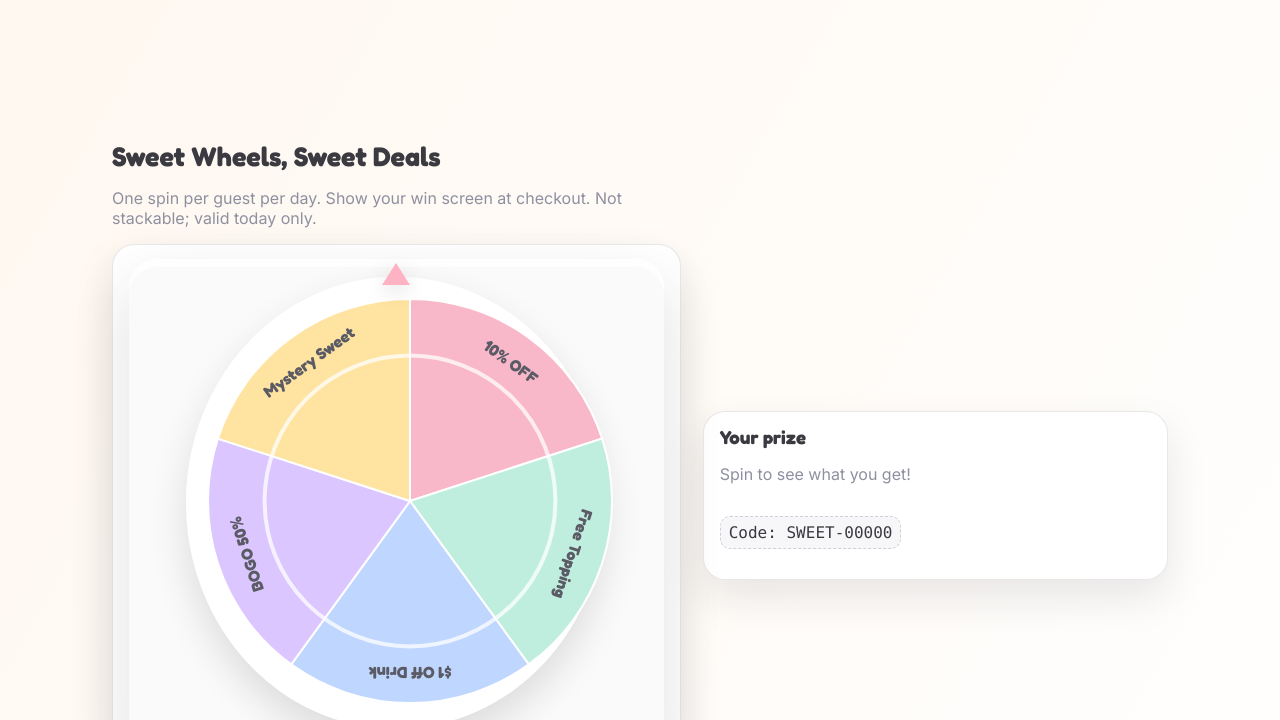
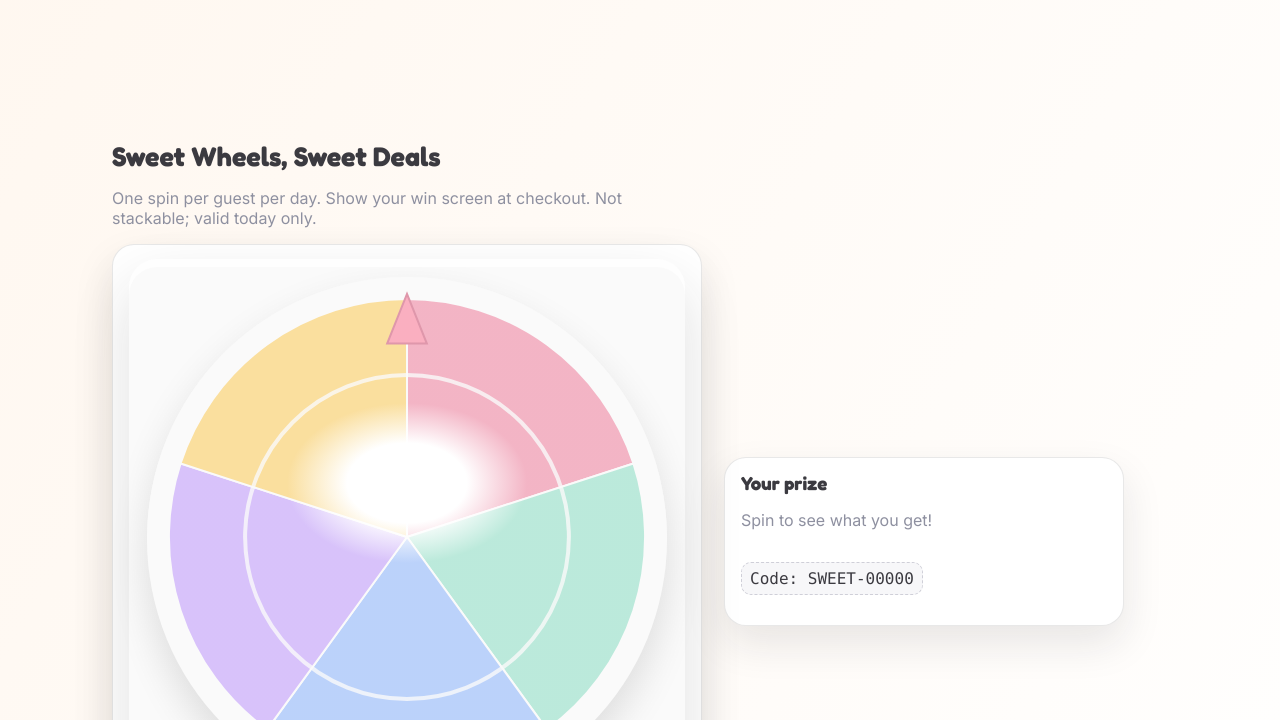
Before and after one commit to webtech-HC/sweet-wheels-spinner, a plain HTML site: page index.html in a window 1280 px wide. Shown: the part 232-952 px from the top of the page. Drawn offline with nearby package versions, Linux system fonts and the light colour scheme.

Commit message:
Update index.html

```diff
--- a/index.html
+++ b/index.html
@@ -4,7 +4,6 @@
 <meta charset="utf-8" />
 <meta name="viewport" content="width=device-width, initial-scale=1" />
 <title>Sweet Wheels — Dessert Truck</title>
-<meta name="description" content="Treat Yourself — Sweet Wheels Desserts. Menu highlights, today’s location, and a fair, fun 5-slice deal spinner." />
 <link rel="preconnect" href="https://fonts.googleapis.com">
 <link href="https://fonts.googleapis.com/css2?family=Fredoka:wght@400;600;700&family=Inter:wght@400;500;700&display=swap" rel="stylesheet">
 <style>
@@ -28,19 +27,17 @@
 .btn.line{background:#fff} .btn.mini{padding:.5rem .8rem;border-radius:14px}
 .card{background:var(--panel);border:1px solid var(--line);border-radius:22px;padding:14px 16px;
   box-shadow:0 18px 40px rgba(32,33,36,.10), inset 0 2px 0 rgba(255,255,255,.85)}
-/* Spinner */
+/* Spinner visuals */
 .deals-grid{display:grid;grid-template-columns:1.1fr .9fr;gap:22px;align-items:center}
 @media (max-width:900px){ .deals-grid{grid-template-columns:1fr} }
-.stage{position:relative;display:grid;place-items:center;padding:18px}
+.spinner{display:grid;gap:10px;justify-items:center}
+.stage{position:relative;display:flex;align-items:center;justify-content:center;padding:18px;max-width:600px;margin:0 auto}
 .rim{position:absolute;inset:0;border-radius:28px;
   box-shadow:0 26px 60px rgba(32,33,36,.14), inset 0 8px 0 rgba(255,255,255,.85);
   background:radial-gradient(120px 80px at 50% 40%,#fff 0%, #fff 50%, rgba(0,0,0,.02) 100%)}
-.canvas-wrap{position:relative;display:inline-block;border-radius:50%;
-  padding:14px;background:#fff;box-shadow:0 18px 38px rgba(0,0,0,.12), inset 0 4px 0 rgba(255,255,255,.85);
-  width:min(420px,80vw)}
-.pointer{position:absolute;top:-14px;left:50%;transform:translateX(-50%);width:0;height:0;
-  border-left:14px solid transparent;border-right:14px solid transparent;border-bottom:22px solid #ffb2c4;
-  filter:drop-shadow(0 6px 10px rgba(0,0,0,.12))}
+.wheel-wrap{display:block; width:min(92vw,520px); max-width:520px; aspect-ratio:1/1;
+  background:#fff; border-radius:50%; padding:12px;
+  box-shadow:0 18px 38px rgba(0,0,0,.12), inset 0 4px 0 rgba(255,255,255,.85)}
 .controls{display:flex;gap:10px;flex-wrap:wrap;justify-content:center;margin-top:.4rem}
 .coupon{font-family:ui-monospace,Menlo,Consolas,monospace;background:#f7f7f9;border:1px dashed #cfcfd8;border-radius:10px;padding:6px 8px;display:inline-block;cursor:pointer}
 .muted{color:var(--muted)} .small{font-size:.9rem}
@@ -56,22 +53,20 @@
 <header class="topbar">
   <div class="wrap">
     <span class="pill" id="today-pill" aria-live="polite">Today: …</span>
-    <nav class="mini-nav" aria-label="Utility">
-      <a class="btn mini" href="#order">Order Ahead</a>
-    </nav>
+    <nav class="mini-nav" aria-label="Utility"><a class="btn mini" href="#order">Order Ahead</a></nav>
   </div>
 </header>
 
 <div id="root"></div>
 
-<!-- React 18 (UMD) -->
+<!-- React 18 UMD -->
 <script src="https://unpkg.com/react@18/umd/react.production.min.js" crossorigin></script>
 <script src="https://unpkg.com/react-dom@18/umd/react-dom.production.min.js" crossorigin></script>
 
 <script>
 const {useEffect, useMemo, useRef, useState} = React;
 
-/* ---------- Utilities ---------- */
+/* ===== Utils ===== */
 const prizes = ["10% OFF","Free Topping","$1 Off Drink","BOGO 50%","Mystery Sweet"];
 const colors = ["#F8B8C9","#BFEEDF","#BFD6FF","#DCC6FF","#FFE3A1"];
 const prefersReduced = matchMedia('(prefers-reduced-motion: reduce)').matches;
@@ -85,32 +80,47 @@
 function easeOutCubic(t){ t=clamp01(t); return 1-Math.pow(1-t,3); }
 function normAngle(a){ return (a%360+360)%360; }
 
-/* ---------- Spinner Component (SVG) ---------- */
-function Spinner({onWin}) {
-  const N = 5;                 // segments
-  const slice = 360/N;         // 72°
-  const baseStart = -90;       // top = pointer direction
-  const centers = useMemo(()=>Array.from({length:N}, (_,i)=> baseStart + (i+0.5)*slice), [N]);
+/* ===== Responsive observer ===== */
+function useSize(ref){
+  const [w,setW]=useState(420);
+  useEffect(()=>{
+    if(!ref.current) return;
+    const ro = new ResizeObserver(entries=>{
+      for(const e of entries){
+        const cw = e.contentRect.width;
+        setW(Math.max(260, Math.min(520, cw))); // clamp 260–520
+      }
+    });
+    ro.observe(ref.current);
+    return ()=>ro.disconnect();
+  },[ref]);
+  return w;
+}
 
-  // rotation in degrees, clockwise; applied to the whole wheel <g>
-  const [rot, setRot] = useState(0);
-  const [spinning, setSpinning] = useState(false);
+/* ===== Spinner (SVG, responsive, upright text) ===== */
+function Spinner({onWin}){
+  const N = 5, slice = 360/N, baseStart=-90;  // pointer at top
+  const centers = useMemo(()=>Array.from({length:N},(_,i)=> baseStart + (i+0.5)*slice),[]);
+  const [rot,setRot]=useState(0);
+  const [spinning,setSpinning]=useState(false);
 
-  // pick index (force via query ok)
+  // measure container to size the wheel
+  const wrapRef = useRef(null);
+  const size = useSize(wrapRef);              // 260..520
+  const r = size/2 - size*0.02, cx=size/2, cy=size/2;
+  const stroke = Math.max(2, size*0.004);
+  const ringR = r*0.68;
+  const labelMargin = size*0.09;
+  const pointerW = size*0.08, pointerH = size*0.10, pointerGap = size*0.01;
+
   function pickIndex(){
     if (force){
-      const n = +force;
-      if (n>=1 && n<=N) return n-1;
-      const i = prizes.findIndex(p => p.toLowerCase()===String(force).toLowerCase());
+      const n = +force; if(n>=1 && n<=N) return n-1;
+      const i = prizes.findIndex(p=>p.toLowerCase()===String(force).toLowerCase());
       if (i!==-1) return i;
     }
     return Math.floor(Math.random()*N);
   }
-
-  // Given current rotation "rot", compute the additional rotation required to land
-  // the *center* of segment i at the pointer (top). We want:
-  // (centers[i] + finalRot) ≡ -90   (mod 360)
-  // => finalRot ≡ -90 - centers[i]  (mod 360)
   function targetModForIndex(i){ return normAngle(-90 - centers[i]); }
 
   function spin(){
@@ -118,12 +128,11 @@
     const i = pickIndex();
     const turns = prefersReduced ? 1 : 6;
     const duration = prefersReduced ? 160 : 4800;
-
     const current = rot;
     const targetMod = targetModForIndex(i);
     const currentMod = normAngle(current);
-    const deltaMod = normAngle(targetMod - currentMod); // shortest positive delta to exact modulo
-    const finalRot = current + turns*360 + deltaMod;     // deterministic, ends exactly at i
+    const deltaMod = normAngle(targetMod - currentMod);
+    const finalRot = current + turns*360 + deltaMod;
 
     setSpinning(true);
     const start = performance.now();
@@ -132,22 +141,12 @@
       const eased = easeOutCubic(t);
       setRot(current + (finalRot-current)*eased);
       if (t<1) requestAnimationFrame(frame);
-      else {
-        setRot(finalRot);
-        setSpinning(false);
-        setSpun();
-        onWin(prizes[i]);
-      }
+      else { setRot(finalRot); setSpinning(false); setSpun(); onWin(prizes[i]); }
     }
     requestAnimationFrame(frame);
   }
 
   useEffect(()=>{ if (alreadySpun()) onWin(null,true); },[]);
-
-  // Responsive size
-  const size = 420;
-  const r = size/2 - 8;
-  const cx = size/2, cy = size/2;
 
   function arcPath(a0,a1){
     const rad = (d)=> d*Math.PI/180;
@@ -157,7 +156,7 @@
     return `M ${cx} ${cy} L ${x(a0)} ${y(a0)} A ${r} ${r} 0 ${large} 1 ${x(a1)} ${y(a1)} Z`;
   }
 
-  const segments = Array.from({length:N}, (_,i)=>({
+  const segments = Array.from({length:N},(_,i)=>({
     start: baseStart + i*slice,
     end: baseStart + (i+1)*slice,
     fill: colors[i],
@@ -168,77 +167,85 @@
   const canSpin = !spinning && !alreadySpun();
 
   return (
-    React.createElement('div', {className:'spinner card', 'aria-live':'polite'},
+    React.createElement('div',{className:'spinner card','aria-live':'polite'},
       React.createElement('div',{className:'stage'},
         React.createElement('div',{className:'rim','aria-hidden':'true'}),
-        React.createElement('div',{className:'canvas-wrap'},
-          React.createElement('span',{className:'pointer','aria-hidden':'true'}),
-          React.createElement('svg',{width:size,height:size,viewBox:`0 0 ${size} ${size}`,role:'img','aria-label':'Prize wheel'},
+        React.createElement('div',{className:'wheel-wrap', ref:wrapRef},
+          React.createElement('svg',{
+            width:'100%', height:'100%', viewBox:`0 0 ${size} ${size}`,
+            preserveAspectRatio:'xMidYMid meet', role:'img','aria-label':'Prize wheel'
+          },
+            // wheel group
             React.createElement('g',{transform:`rotate(${rot} ${cx} ${cy})`},
               segments.map((s,idx)=>
                 React.createElement('g',{key:idx},
-                  React.createElement('path',{d:arcPath(s.start,s.end),fill:s.fill,stroke:'#fff',strokeWidth:2}),
-                  React.createElement('text',{
-                    x:cx,y:cy,
-                    transform:`rotate(${s.mid} ${cx} ${cy}) translate(${r-32},0) rotate(90 ${cx} ${cy})`,
-                    fill:'#5b5b66',
-                    'font-family':'Fredoka, Arial, sans-serif',
-                    'font-weight':'700',
-                    'font-size':'16',
-                    'text-anchor':'middle',
-                    'dominant-baseline':'middle'
-                  }, s.label)
+                  React.createElement('path',{d:arcPath(s.start,s.end), fill:s.fill, stroke:'#fff', strokeWidth:stroke}),
+                  // upright text:
+                  (()=> {
+                    const a = normAngle(s.mid);
+                    const needsFlip = a>90 && a<270;
+                    // rotate to mid, move outward, then rotate text tangent; flip if needed
+                    const rot1 = s.mid, tx = r - labelMargin;
+                    const extra = needsFlip ? 180 : 0;
+                    return React.createElement('text',{
+                      x:cx, y:cy,
+                      transform:`rotate(${rot1} ${cx} ${cy}) translate(${tx} 0) rotate(${90+extra})`,
+                      fill:'#5b5b66',
+                      'font-family':'Fredoka, Arial, sans-serif','font-weight':'700',
+                      'font-size': Math.max(12, size*0.038), 'text-anchor':'middle', 'dominant-baseline':'middle'
+                    }, s.label);
+                  })()
                 )
               ),
               // inner ring
-              React.createElement('circle',{cx,cy,r:r*0.72,fill:'none',stroke:'rgba(255,255,255,.75)',strokeWidth:4})
-            )
+              React.createElement('circle',{cx,cy,r:ringR, fill:'none', stroke:'rgba(255,255,255,.8)', strokeWidth:stroke*2})
+            ),
+            // pointer (DOWNWARD triangle, always centered)
+            (()=> {
+              const tipY = cy - r - pointerGap;                         // tip just outside rim
+              const baseY = tipY + pointerH;
+              const leftX = cx - pointerW/2, rightX = cx + pointerW/2;
+              const d = `M ${cx} ${tipY} L ${rightX} ${baseY} L ${leftX} ${baseY} Z`;
+              return React.createElement('path',{d, fill:'#ffb2c4', stroke:'#e39aae', strokeWidth:stroke, 'aria-hidden':'true'});
+            })()
           )
         )
       ),
       React.createElement('div',{className:'controls'},
-        React.createElement('button',{id:'spinBtn',className:'btn',disabled:!canSpin,onClick:spin},
+        React.createElement('button',{className:'btn',disabled:!canSpin,onClick:spin},
           canSpin ? 'Spin' : (alreadySpun() ? 'Come back tomorrow' : 'Spinning…')
         ),
-        React.createElement('button',{
-          id:'resetBtn',className:'btn',type:'button',
-          onClick:()=>{ localStorage.removeItem('sw_spin'); onWin(null,false,true); }
-        },'Reset (dev)')
+        React.createElement('button',{className:'btn',type:'button',onClick:()=>{localStorage.removeItem('sw_spin'); onWin(null,false,true);}},'Reset (dev)')
       ),
-      React.createElement('p',{id:'spinNote',className:'muted small'},
-        alreadySpun()? 'One spin per guest per day.' : 'Good luck!'
-      )
+      React.createElement('p',{className:'muted small'}, alreadySpun()? 'One spin per guest per day.' : 'Good luck!')
     )
   );
 }
 
-/* ---------- Page ---------- */
+/* ===== Page ===== */
 function App(){
   const [prize,setPrize] = useState(null);
-  const [spun,setSpunState] = useState(alreadySpun());
 
   function handleWin(label, wasAlready=false, wasReset=false){
-    if (wasReset){ setPrize(null); setSpunState(false); return; }
-    if (wasAlready){ setSpunState(true); return; }
-    setPrize(label); setSpunState(true);
+    if (wasReset){ setPrize(null); return; }
+    if (wasAlready) return;
+    setPrize(label);
   }
 
+  // simple “today” pill
   useEffect(()=>{
     const sched = [
-      {day:"Sun", place:"Market Square", hours:"12–6 PM"},
-      {day:"Mon", place:"Closed", hours:"—"},
-      {day:"Tue", place:"Old City", hours:"11–3 PM"},
-      {day:"Wed", place:"UT Campus", hours:"12–5 PM"},
-      {day:"Thu", place:"Fountain City", hours:"12–6 PM"},
-      {day:"Fri", place:"Downtown", hours:"1–8 PM"},
-      {day:"Sat", place:"Farmer’s Market", hours:"9–2 PM"}
+      {d:"Sun", p:"Market Square", h:"12–6 PM"},
+      {d:"Mon", p:"Closed", h:"—"},
+      {d:"Tue", p:"Old City", h:"11–3 PM"},
+      {d:"Wed", p:"UT Campus", h:"12–5 PM"},
+      {d:"Thu", p:"Fountain City", h:"12–6 PM"},
+      {d:"Fri", p:"Downtown", h:"1–8 PM"},
+      {d:"Sat", p:"Farmer’s Market", h:"9–2 PM"}
     ];
-    const t = new Date().getDay();
-    const it = sched[t];
+    const t = new Date().getDay(), it = sched[t];
     const pill = document.getElementById('today-pill');
-    const text = it.place==="Closed" ? "Closed" :
-      `<a href="https://maps.google.com/?q=${encodeURIComponent(it.place)}" target="_blank" rel="noopener">${it.place}</a>`;
-    pill.innerHTML = `Today: ${text} • ${it.hours}`;
+    pill.innerHTML = `Today: ${it.p==="Closed"?"Closed":`<a href="https://maps.google.com/?q=${encodeURIComponent(it.p)}" target="_blank" rel="noopener">${it.p}</a>`} • ${it.h}`;
   },[]);
 
   return (
@@ -260,10 +267,7 @@
             React.createElement('h3',{style:{marginTop:0}},'Your prize'),
             React.createElement('p',{id:'winText',className:'muted'}, prize ? `🎉 ${prize}` : 'Spin to see what you get!'),
             React.createElement('p',{
-              id:'winCode',
-              className:'coupon',
-              title:'Click to copy',
-              hidden: !prize,
+              id:'winCode',className:'coupon',title:'Click to copy',hidden: !prize,
               onClick: async (e)=>{
                 const code = e.currentTarget.textContent.replace('Code: ','') || couponCode();
                 try{
@@ -285,7 +289,7 @@
   );
 }
 
-/* ---------- mount ---------- */
+/* mount */
 ReactDOM.createRoot(document.getElementById('root')).render(React.createElement(App));
 </script>
 </body>
```
